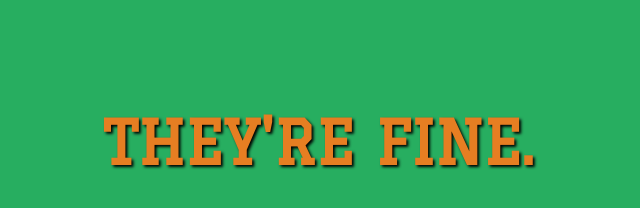
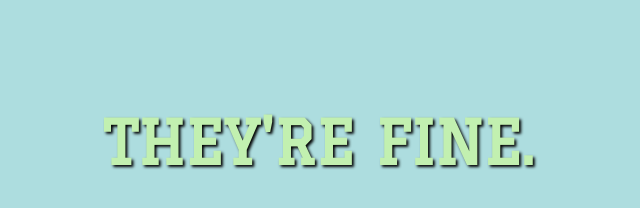
Before and after one commit to cedarmora/how-are-the-roads-to-longview, a plain HTML site: page index.html in a window 1280 px wide. Shown: the whole page, without its empty margins (322-962 px from the left). Drawn offline with nearby package versions, Linux system fonts and the light colour scheme.

Commit message:
Make colors nicer

```diff
--- a/style.css
+++ b/style.css
@@ -1,5 +1,5 @@
 body {
-  background: #27ae60;
+  background: #addddf;
   font-family: 'Graduate';
 }
 
@@ -14,6 +14,6 @@ h1 {
   text-align: center;
   text-transform: uppercase;
   font-size: 60px;
-  color: #e67e22;
+  color: #c2f0b0;
   text-shadow: 2px 2px 3px #000;
 }
```
